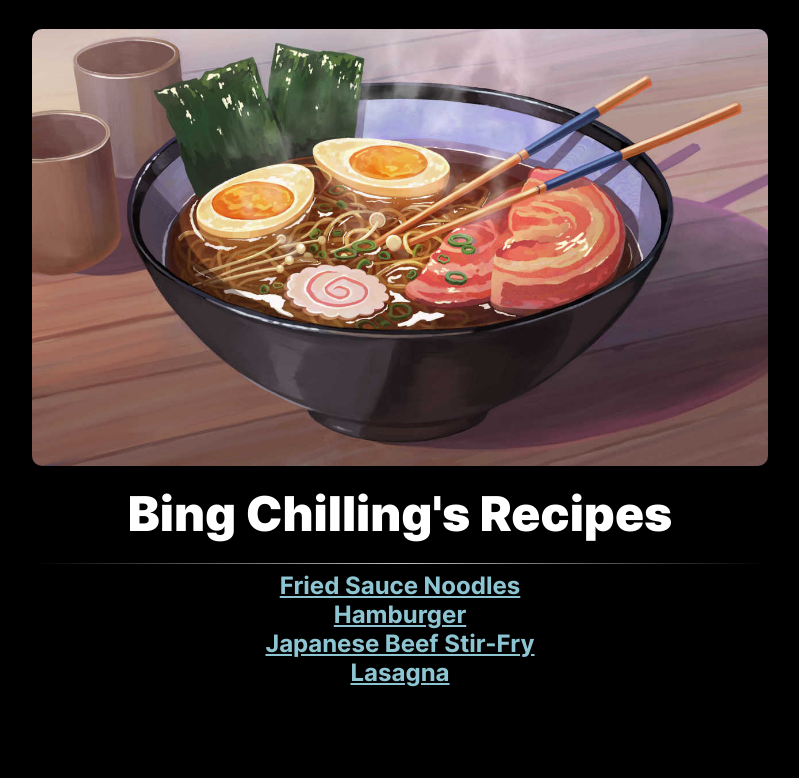
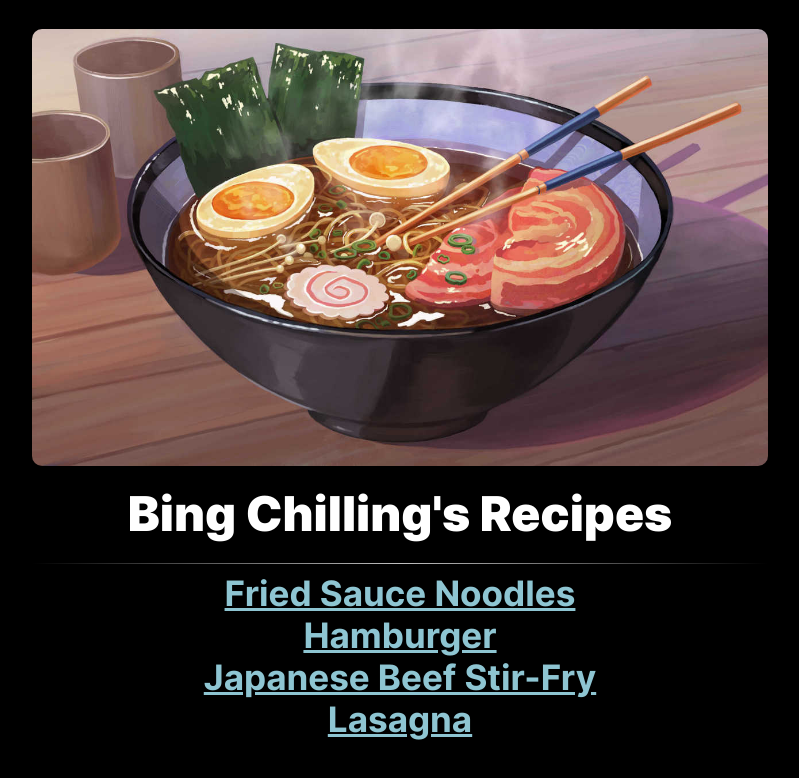
Before and after one commit to petrichorist/buns-recipes, a plain HTML site: page index.html in a window 1280 px wide. Shown: the whole page, without its empty margins (240-1039 px from the left). Drawn offline with Linux system fonts and the light colour scheme.

Commit message:
Change index-list font

```diff
--- a/styles.css
+++ b/styles.css
@@ -74,7 +74,7 @@ hr {
 .index-list {
   text-align: center;
   list-style: none;
-  font-size: 1.5em;
+  font-size: 35px;
   font-weight: bold;
   margin-top: 1%;
   padding: 0;
```
